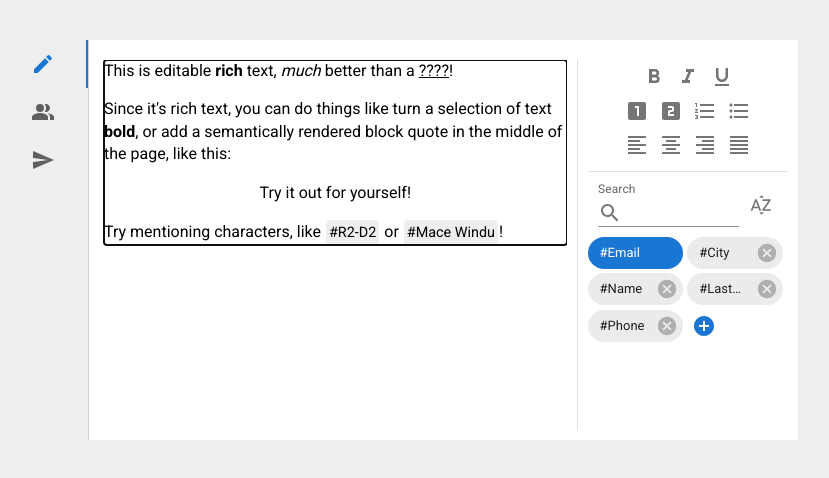
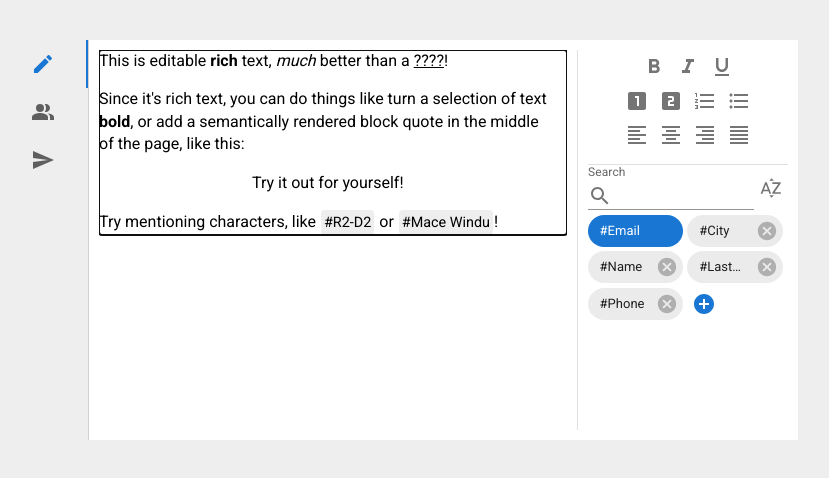
Before and after one commit to KonovalovNikolai/EmailTemplaitor, a React (Create React App) app: page / in a window 1280 px wide. Shown: the top 478 px of the page, without its empty margins (242-1071 px from the left). Built offline with nearby package versions, Linux system fonts and the light colour scheme.

Commit message:
Рефакторинг структуры страницы

```diff
--- a/src/App.tsx
+++ b/src/App.tsx
@@ -97,7 +97,7 @@ function App() {
       </Tabs>
       <Box
         sx={{
-          padding: "20px 10px 10px 10px",
+          padding: "10px 10px 10px 10px",
           flex: "auto",
           backgroundColor: "white",
         }}
--- a/src/components/EditableList/components/EditableList.tsx
+++ b/src/components/EditableList/components/EditableList.tsx
@@ -1,9 +1,8 @@
-import { Box, Grid, Popover } from '@mui/material';
+import { Box, Grid, Popover, styled } from '@mui/material';
 import React, { memo, useCallback, useState } from 'react';
 
 import { hasWhiteSpace } from '../utils/hasWhiteSpace';
 
-import ScrollableBox from '../../ScrollableBox';
 import { DefaultSortButtonState } from '../utils/SortButtonState';
 import NewFieldButton from './AddNewFieldButton';
 import { FieldNameInputField } from './FieldNameInput';
@@ -17,6 +16,16 @@ interface SelectedElementData<T> {
     anchorEl: Element;
     element: T | null;
 };
+
+const EditableListContainer = styled("div")({
+    display: "flex",
+    flexDirection: "column",
+});
+
+const ScrollableListContainer = styled("div")({
+    flex: "auto",
+    overflowY: "scroll",
+})
 
 export const EditableList = memo(({ elementList, getLabel, isChangeable, onAdd, onRename, onRemove }: EditableListProps<any>) => {
     // Состояние верхней панели
@@ -91,39 +100,17 @@ export const EditableList = memo(({ elementList, getLabel, isChangeable, onAdd,
     };
 
     return (
-        <Box
-            sx={{
-                flex: "auto",
-                height: "-webkit-fill-available",
-                display: "flex",
-                flexDirection: "column",
-            }}
-        >
-            <Box
-                sx={{
-                    flex: "none",
-                    padding: "10px 10px 10px 10px",
-                }}
-            >
-                <ListTopBar
-                    onChange={setBarState}
-                />
-            </Box>
+        <EditableListContainer className='editable-list'>
 
-            <ScrollableBox
-                sx={{
-                    flex: "auto",
-                    overflowY: "scroll",
-                }}
-            >
+            <ListTopBar onChange={setBarState} />
+
+            <ScrollableListContainer>
                 <Grid
                     container
                     justifyContent="flex-start"
                     alignItems="baseline"
                     spacing={0.5}
-                    sx={{
-                        padding: "0 5px 0 0",
-                    }}
+                    paddingRight={"5px"}
                 >
                     {filteredList.length > 0 &&
                         filteredList.map((element) => {
@@ -151,7 +138,7 @@ export const EditableList = memo(({ elementList, getLabel, isChangeable, onAdd,
                         />
                     </Grid>
                 </Grid>
-            </ScrollableBox>
+            </ScrollableListContainer>
 
             {!!selectedElement &&
                 <Popover
@@ -177,6 +164,6 @@ export const EditableList = memo(({ elementList, getLabel, isChangeable, onAdd,
                     />
                 </Popover>
             }
-        </Box >
+        </EditableListContainer >
     );
 });
--- a/src/components/EditableList/components/ListTopBar.tsx
+++ b/src/components/EditableList/components/ListTopBar.tsx
@@ -1,20 +1,32 @@
-import { Box, IconButton, InputAdornment, TextField } from "@mui/material";
+import { Box, IconButton, InputAdornment, styled, TextField } from "@mui/material";
 
 import SearchIcon from '@mui/icons-material/Search';
 import SortByAlphaIcon from '@mui/icons-material/SortByAlpha';
-import { memo } from "react";
+import React, { memo } from "react";
 
 import { EditableListTopBarProps } from "../types";
 
+const ListTopBarContainer = styled("div")({
+    display: 'flex',
+    marginBottom: "5px",
+    "& .list-search-field": {},
+    "& .MuiIconButton-root": {
+        margin: "auto",
+    }
+});
+
 const ListTopBar = ({ onChange }: EditableListTopBarProps) => {
+    const handleOnChange = (e: React.ChangeEvent<HTMLInputElement | HTMLTextAreaElement>) => {
+        onChange(prevState => {
+            const newState = { ...prevState };
+            newState.searchValue = e.target.value.toLowerCase();
+            return newState;
+        });
+    };
+
     return (
-        <Box
-            sx={{
-                display: 'flex',
-            }}
-        >
+        <ListTopBarContainer>
             <TextField
-                id="search-field"
                 label="Search"
                 size='small'
                 InputProps={{
@@ -25,24 +37,9 @@ const ListTopBar = ({ onChange }: EditableListTopBarProps) => {
                     ),
                 }}
                 variant="standard"
-                sx={{
-                    marginRight: "5px"
-                }}
-
-                onChange={
-                    (e) => {
-                        onChange(prevState => {
-                            const newState = { ...prevState };
-                            newState.searchValue = e.target.value.toLowerCase();
-                            return newState;
-                        });
-                    }
-                }
+                onChange={handleOnChange}
             />
             <IconButton
-                sx={{
-                    margin: "auto"
-                }}
                 size="small"
                 onClick={() => {
                     onChange(prevState => {
@@ -54,7 +51,7 @@ const ListTopBar = ({ onChange }: EditableListTopBarProps) => {
             >
                 <SortByAlphaIcon />
             </IconButton>
-        </Box>
+        </ListTopBarContainer>
     );
 };
 
--- a/src/components/Editor/CustomEditor.tsx
+++ b/src/components/Editor/CustomEditor.tsx
@@ -12,10 +12,11 @@ import { Box, Divider } from '@mui/material';
 import { SlateToolBar } from './components/Toolbar/Toolbar';
 import CustomSlateEditor from './CustomSlateEditor';
 
+import { AddFieldAction, DeleteFieldAction, IFieldsReducerAction, RenameFieldAction } from '../../hooks/FieldListReducer';
 import { createDeletableField, Field, getFieldName, isFieldDeletable } from '../../utils/FieldList';
-import { AddFieldAction, DeleteFieldAction, IFieldsReducerAction, RenameFieldAction } from '../../hooks/FieldListReducer';
 import { EditableList } from '../EditableList';
-import { isMarkActive, toggleMark, isBlockActive, toggleBlock } from './utils';
+import { toggleBlock, toggleMark } from './utils';
+import { EditorContainer } from '../ScrollableBox';
 
 interface Props {
     value: Descendant[];
@@ -31,23 +32,9 @@ const CustomEditor = ({ value, fieldList, onDocumentChange, onFieldListChange }:
         []
     );
 
-    const isMarkActiveCallback = useCallback(
-        (format: string) => {
-            return isMarkActive(editor, format);
-        },
-        [editor]
-    );
-
     const toggleMarkCallback = useCallback(
         (format: string) => {
             toggleMark(editor, format);
-        },
-        [editor]
-    );
-
-    const isBlockActiveCallback = useCallback(
-        (format: string, blockType: string) => {
-            return isBlockActive(editor, format, blockType);
         },
         [editor]
     );
@@ -86,43 +73,22 @@ const CustomEditor = ({ value, fieldList, onDocumentChange, onFieldListChange }:
     );
 
     return (
-        <Box
-            sx={{
-                display: "flex",
-                height: "-webkit-fill-available",
-            }}
-        >
-            <Box
-                sx={{
-                    display: "flex",
-                    width: 0.7,
-                    paddingRight: "10px",
-                }}
-            >
+        <EditorContainer>
+            <div className='left-side'>
                 <CustomSlateEditor
                     editor={editor}
                     fieldList={fieldList}
                     value={value}
                     onChange={onDocumentChange}
                 />
-            </Box>
+            </div>
             <Divider orientation='vertical' />
-            <Box
-                sx={{
-                    width: 0.3,
-                    paddingLeft: "10px",
-                }}
-            >
-                <Box height={0.3}>
+            <div className='right-side'>
                 <SlateToolBar
-                        isMarkActive={isMarkActiveCallback}
                     toggleMark={toggleMarkCallback}
-                        isBlockActive={isBlockActiveCallback}
                     toggleBlock={toggleBlockCallback}
                 />
-                </Box>
                 <Divider />
-                <Box height={0.7}>
                 <EditableList
                     elementList={fieldList}
                     getLabel={getFieldName}
@@ -131,9 +97,8 @@ const CustomEditor = ({ value, fieldList, onDocumentChange, onFieldListChange }:
                     onRename={handleRenameField}
                     onRemove={handleRemoveField}
                 />
-                </Box>
-            </Box>
-        </Box >
+            </div>
+        </EditorContainer >
     );
 };
 
--- a/src/components/Editor/CustomSlateEditor.tsx
+++ b/src/components/Editor/CustomSlateEditor.tsx
@@ -1,9 +1,9 @@
-import { Box, PopperProps } from "@mui/material";
+import { Box, PopperProps, styled } from "@mui/material";
 import { FunctionComponent, memo, useCallback, useState } from "react";
 import { Descendant, Editor, Range, Transforms } from 'slate';
 import { Editable, Slate } from "slate-react";
 import { Field, filterFieldList, getFieldNameList } from "../../utils/FieldList";
-import ScrollableBox from "../ScrollableBox";
+import { EditableContainer } from "../ScrollableBox";
 import AutoCompletePoper from "./components/AutoCompletePoper/AutoCompletePoper";
 import RenderElement from "./elements/RenderElement";
 import RenderLeaf from "./elements/RenderLeaf";
@@ -104,27 +104,13 @@ const CustomSlateEditor: FunctionComponent<CustomSlateEditorProps> = ({ editor,
     );
 
     return (
-        <Box
-            sx={{
-                height: "-webkit-fill-available"
-            }}
-        >
+        <>
             <Slate
                 editor={editor}
                 value={value}
                 onChange={handleChange}
             >
-                <ScrollableBox
-                    sx={{
-                        overflowY: "scroll",
-                        height: "-webkit-fill-available",
-                    }}
-                >
-                    <Box
-                        sx={{
-                            paddingLeft: "5px",
-                        }}
-                    >
+                <EditableContainer>
                     <Editable
                         className='editable'
                         onKeyDown={handleKeyDown}
@@ -134,8 +120,7 @@ const CustomSlateEditor: FunctionComponent<CustomSlateEditorProps> = ({ editor,
                         spellCheck
                         autoFocus
                     />
-                    </Box>
-                </ScrollableBox>
+                </EditableContainer>
             </Slate>
             <AutoCompletePoper
                 anchorEl={autoCompleteData?.anchorEl}
@@ -147,7 +132,7 @@ const CustomSlateEditor: FunctionComponent<CustomSlateEditorProps> = ({ editor,
                     insertMention(editor, value);
                 }}
             />
-        </Box>
+        </>
     );
 };
 
--- a/src/components/Editor/components/Toolbar/Toolbar.tsx
+++ b/src/components/Editor/components/Toolbar/Toolbar.tsx
@@ -14,35 +14,31 @@ import FormatAlignLeftIcon from '@mui/icons-material/FormatAlignLeft';
 import FormatAlignCenterIcon from '@mui/icons-material/FormatAlignCenter';
 import FormatAlignRightIcon from '@mui/icons-material/FormatAlignRight';
 import FormatAlignJustifyIcon from '@mui/icons-material/FormatAlignJustify';
+import { styled } from "@mui/material";
 
 interface SlateToolBarProps {
-    isMarkActive: (format: string) => boolean;
     toggleMark: (format: string) => void;
-    isBlockActive: (format: string, blockType: string) => boolean;
     toggleBlock: (format: string) => void;
 }
 
-export const SlateToolBar = memo(({ isBlockActive, isMarkActive, toggleBlock, toggleMark }: SlateToolBarProps) => {
+const SlateToolbarContainer = styled("div")({
+    textAlign: "center",
+    justifyContent: "center",
+
+});
+
+export const SlateToolBar = memo(({ toggleBlock, toggleMark }: SlateToolBarProps) => {
     const markButtonProps = {
-        isMarkActive,
         toggleMark
     };
 
     const blockButtonProps = {
-        isBlockActive,
         toggleBlock
     };
 
     return (
-        <Box
-            sx={{
-                display: "flex",
-                flexDirection: "column",
-                alignItems: "center",
-                justifyContent: "center",
-            }}
-        >
-            <Box>
+        <SlateToolbarContainer className="slate-toolbar">
+            <div>
                 <MarkButton format='bold' {...markButtonProps}>
                     <FormatBoldIcon />
                 </MarkButton>
@@ -52,8 +48,8 @@ export const SlateToolBar = memo(({ isBlockActive, isMarkActive, toggleBlock, to
                 <MarkButton format='underline' {...markButtonProps}>
                     <FormatUnderlinedIcon />
                 </MarkButton>
-            </Box>
-            <Box>
+            </div>
+            <div>
                 <BlockButton format='heading-one' {...blockButtonProps}>
                     <LooksOneIcon />
                 </BlockButton>
@@ -66,8 +62,8 @@ export const SlateToolBar = memo(({ isBlockActive, isMarkActive, toggleBlock, to
                 <BlockButton format="bulleted-list" {...blockButtonProps}>
                     <FormatListBulletedIcon />
                 </BlockButton>
-            </Box>
-            <Box>
+            </div>
+            <div>
                 <BlockButton format="left" {...blockButtonProps}>
                     <FormatAlignLeftIcon />
                 </BlockButton>
@@ -80,7 +76,7 @@ export const SlateToolBar = memo(({ isBlockActive, isMarkActive, toggleBlock, to
                 <BlockButton format="justify" {...blockButtonProps}>
                     <FormatAlignJustifyIcon />
                 </BlockButton>
-            </Box>
-        </Box>
+            </div>
+        </SlateToolbarContainer>
     );
 });
--- a/src/components/Editor/components/Toolbar/ToolbarButtonBase.tsx
+++ b/src/components/Editor/components/Toolbar/ToolbarButtonBase.tsx
@@ -22,11 +22,10 @@ interface ButtonProps {
 }
 
 interface MarkButtonProps extends ButtonProps {
-    isMarkActive: (format: string) => boolean
     toggleMark: (format: string) => void
 }
 
-export const MarkButton = ({ format, children, isMarkActive, toggleMark }: MarkButtonProps) => {
+export const MarkButton = ({ format, children, toggleMark }: MarkButtonProps) => {
     const handleClick = useCallback(
         (e: React.MouseEvent) => {
             e.preventDefault()
@@ -45,11 +44,10 @@ export const MarkButton = ({ format, children, isMarkActive, toggleMark }: MarkB
 }
 
 interface BlockButtonProps extends ButtonProps {
-    isBlockActive: (format: string, blockType: string) => boolean
     toggleBlock: (format: string) => void
 }
 
-export const BlockButton = ({ format, children, isBlockActive, toggleBlock }: BlockButtonProps) => {
+export const BlockButton = ({ format, children, toggleBlock }: BlockButtonProps) => {
     const handleClick = useCallback(
         (e: React.MouseEvent) => {
             e.preventDefault()
--- a/src/components/ScrollableBox.tsx
+++ b/src/components/ScrollableBox.tsx
@@ -1,21 +1,28 @@
-import { Box, } from "@mui/material";
 import { styled } from "@mui/system";
 
-const ScrollableBox = styled(Box)({
-    "&::-webkit-scrollbar": {
-        width: "10px"
-    },
-
-    "&::-webkit-scrollbar-track": {
-        backgroundColor: "#e3e3e3",
-        borderRadius: "100px",
-    },
-
-    "&::-webkit-scrollbar-thumb": {
-        borderRadius: "100px",
-        border: "5px solid transparent",
-        backgroundColor: "#1976d2",
-    },
+export const EditableContainer = styled("div")({
+    overflowY: "scroll",
+    height: "-webkit-fill-available",
+    "& .editable": {
+        paddingRight: "10px"
+    }
 });
 
-export default ScrollableBox;
+export const EditorContainer = styled("div")({
+    display: "flex",
+    height: "100%",
+    "& .left-side": {
+        width: "70%",
+        paddingRight: "10px",
+    },
+    "& .right-side": {
+        width: "30%",
+        paddingLeft: "10px",
+    },
+    "& .slate-toolbar": {
+        height: "30%",
+    },
+    "& .editable-list": {
+        height: "70%",
+    },
+})
--- a/src/index.css
+++ b/src/index.css
@@ -75,6 +75,21 @@ iframe {
   border: 1px solid #eee;
 }
 
+::-webkit-scrollbar {
+  width: 10px;
+}
+
+::-webkit-scrollbar-track {
+  background-color: #e3e3e3;
+  border-radius: 100px;
+}
+
+::-webkit-scrollbar-thumb {
+  border-radius: 100px;
+  border: 5px solid transparent;
+  background-color: #1976d2;
+}
+
 [data-slate-editor] > * + * {
   margin-top: 1em;
 }
```
Lines whose indentation alone changed are shown as unchanged.
